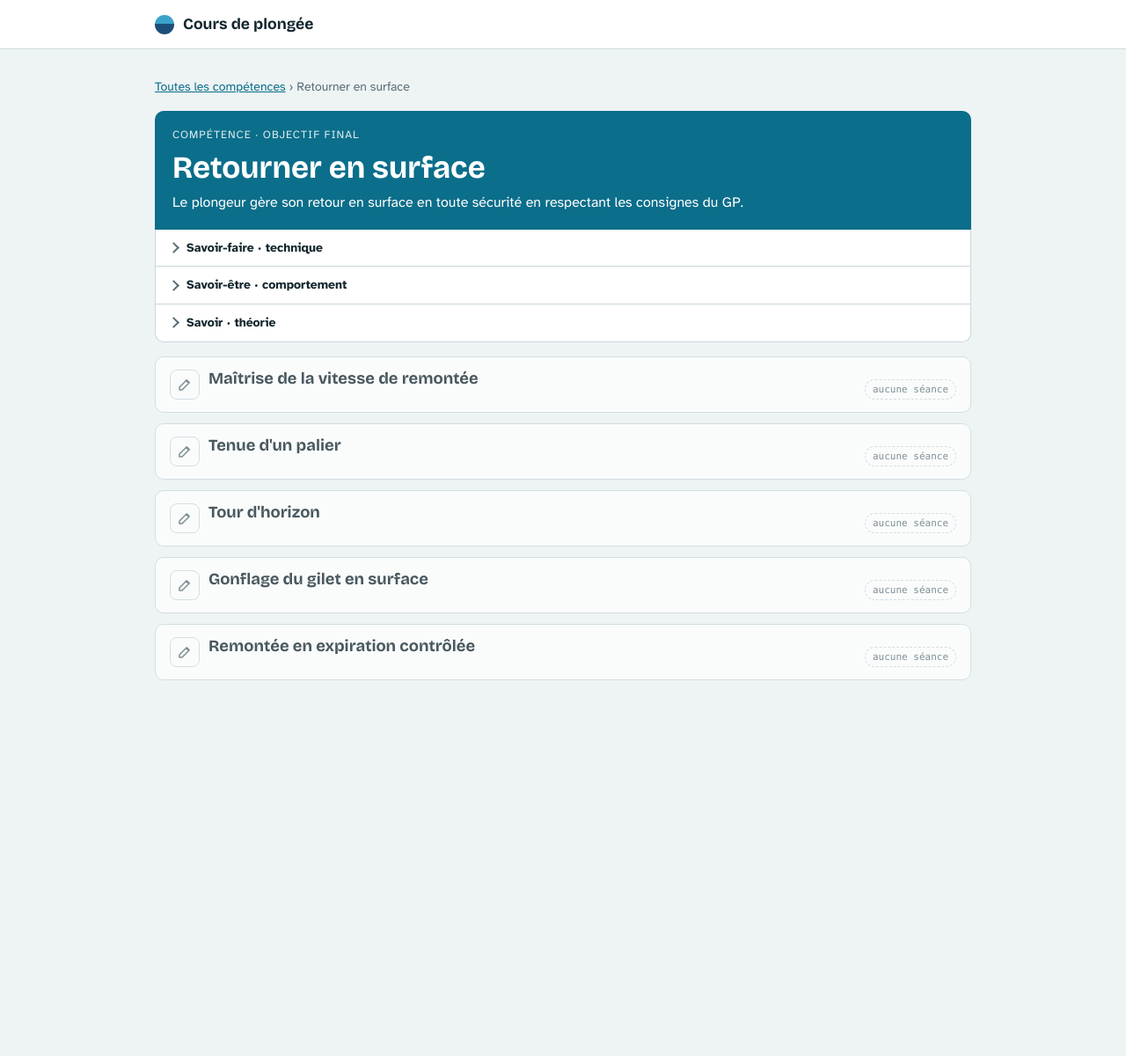
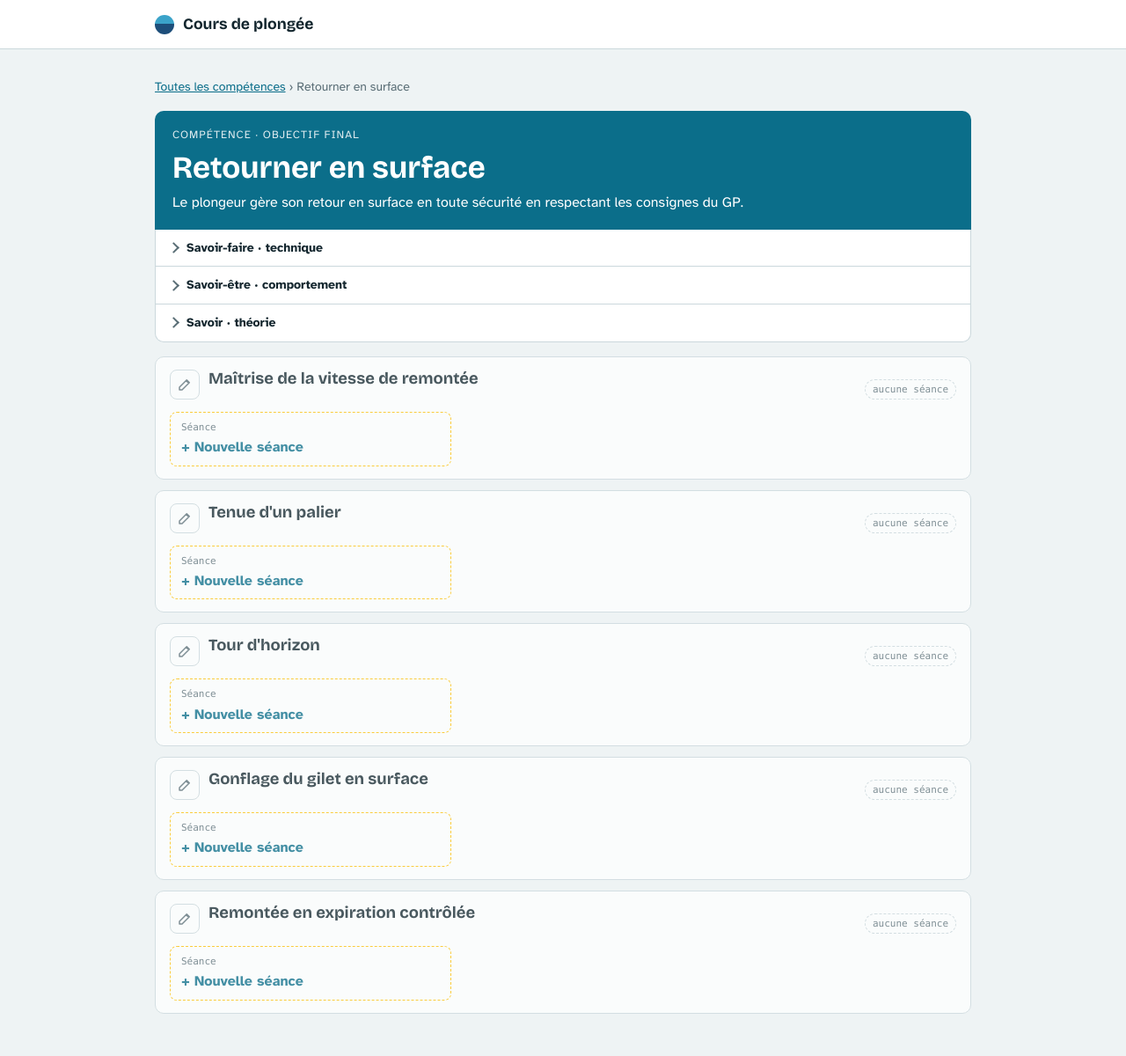
Before and after one commit to thomasGuibert/plongee, a Jekyll site: the page built from _competences/retourner-en-surface.md, in a window 1280 px wide. Shown: the whole page at 88% size. Built offline with Jekyll 4.4.1, drawn with Linux system fonts in a browser that asks for light colours; before the commit the page ends 900 px from its top, so only the background shows below that.

Commit message:
Bouton « Nouvelle séance » sur chaque capacité
Ouvre l'édition de la capacité avec une séance vide prête à remplir,
y compris sur les capacités qui n'ont encore aucune séance.

Co-Authored-By: Claude Opus 5.5 <noreply@anthropic.com>
Claude-Session: https://claude.ai/code/session_01WcrQaP5TMqG4KRuasc6ioB

```diff
--- a/_layouts/competence.html
+++ b/_layouts/competence.html
@@ -48,13 +48,14 @@ layout: default
       </details>
       {%- endif -%}
     {%- endfor -%}
+    <button type="button" class="stile add" data-action="nouvelle-seance"><small>Séance</small>+ Nouvelle séance</button>
     </div>
     </div>
   </article>
   {%- else -%}
   <article class="capa empty" id="{{ c.id }}" data-id="{{ c.id }}" data-nom="{{ c.nom | escape }}">
     <div class="capa-top"><div class="capa-titre"><span class="capa-tools"><button type="button" class="btn-icone" data-action="edit" title="Modifier" aria-label="Modifier {{ c.nom | escape }}"><svg viewBox="0 0 24 24" aria-hidden="true"><path d="M4 20h4L19 9l-4-4L4 16v4zM14 6l4 4"/></svg></button><button type="button" class="btn-icone ok" data-action="valider" title="Valider" aria-label="Valider" hidden><svg viewBox="0 0 24 24" aria-hidden="true"><path d="M5 12.5l4.5 4.5L19 7.5"/></svg></button><button type="button" class="btn-icone ko" data-action="annuler" title="Annuler" aria-label="Annuler" hidden><svg viewBox="0 0 24 24" aria-hidden="true"><path d="M6 6l12 12M18 6L6 18"/></svg></button></span><h3>{{ c.nom }}</h3></div><span class="capa-actions"><span class="pill todo">aucune séance</span></span></div>
-    <div class="capa-body"></div>
+    <div class="capa-body"><div class="seances"><button type="button" class="stile add" data-action="nouvelle-seance"><small>Séance</small>+ Nouvelle séance</button></div></div>
   </article>
   {%- endif -%}
 {%- endfor -%}
--- a/assets/css/site.css
+++ b/assets/css/site.css
@@ -211,3 +211,8 @@ details[open] > .stile small { color: var(--on-yellow); }
 .lane-savoirs dt { font-weight: 700; margin-top: 6px; }
 .lane-savoirs dd { margin: 0; color: var(--muted); }
 @media (prefers-reduced-motion: reduce) { .lane-acc > summary::before { transition: none; } }
+.stile.add { font: inherit; text-align: left; border-style: dashed; background: transparent; color: var(--accent); font-weight: 700; }
+.stile.add small { font-weight: 400; }
+.stile.add:hover { background: var(--yellow-soft); }
+.stile.add:focus-visible { outline: 2px solid var(--accent); outline-offset: 2px; }
+.ed-seance { scroll-margin-top: 16px; }
--- a/assets/js/edition.js
+++ b/assets/js/edition.js
@@ -69,6 +69,7 @@
         h += "</div></details>";
       }
     });
+    h += '<button type="button" class="stile add" data-action="nouvelle-seance"><small>Séance</small>+ Nouvelle séance</button>';
     return h + "</div>";
   }
 
@@ -219,6 +220,16 @@
     var article = b.closest(".capa");
     if (!article) return;
     var a = b.dataset.action;
+    if (a === "nouvelle-seance") {
+      var neuve = !article.querySelector(".capa-data");
+      ouvrir(article);
+      var l = article.querySelector(".ed-seances");
+      if (!neuve) l.insertAdjacentHTML("beforeend", formSeance({ titre: "" }, l.children.length));
+      var titre = l.lastElementChild.querySelector(".ed-titre");
+      l.lastElementChild.scrollIntoView({ block: "start", behavior: "smooth" });
+      titre.focus({ preventScroll: true });
+      return;
+    }
     if (a === "valider") { var f = article.querySelector(".ed-form"); if (f) f.requestSubmit(); }
     else if (a === "edit") { if (!article.classList.contains("en-edition")) ouvrir(article); }
     else if (a === "annuler") fermer(article, article.dataset.vue || "");
```
